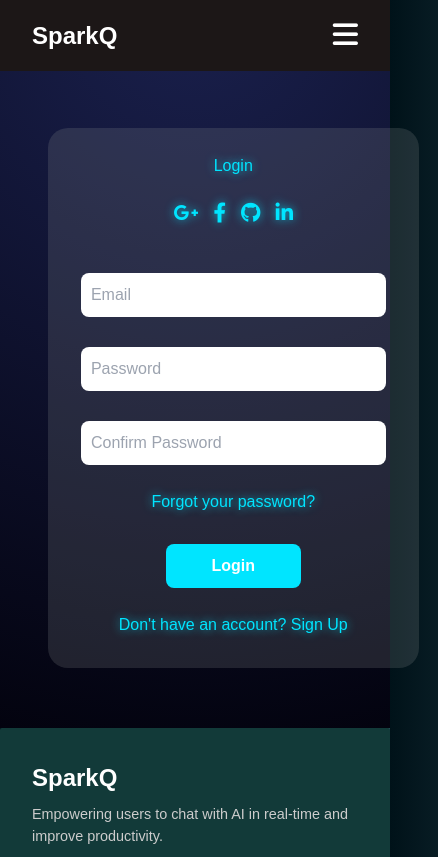
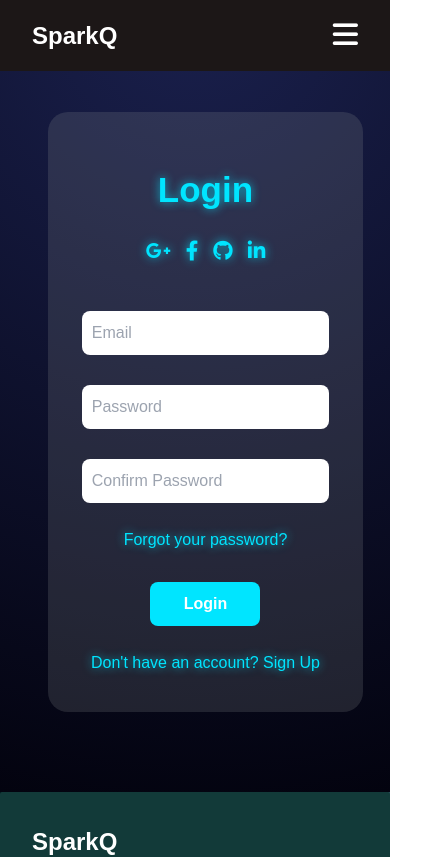
Before and after one commit to SukhpreetSingh0725/FEE2_Project, a React (Vite) app in the folder react-app/: page /login in a window 390 px wide. Shown: the top 857 px of the page, 438 px wide, since content can reach past the window. Built offline with nearby package versions, Linux system fonts and the light colour scheme; no server answers.

Commit message:
UI redesigned of login page by using tailwind css.

```diff
--- a/react-app/src/pages/LoginPage.jsx
+++ b/react-app/src/pages/LoginPage.jsx
@@ -174,11 +174,11 @@ function LoginPage() {
 
 
     return (
-        <div className="container">
+        <div className="l-container">
             <div className={`card ${isFlipped ? 'flip' : ''}`} id="card">
 
                 {/* LOGIN FORM */}
-                <form className="form-container login-container" onSubmit={handleLoginSubmit}>
+                <form className="l-form-container l-login-container" onSubmit={handleLoginSubmit}>
                     <h1>Login</h1>
                     <div className="social-icons">
                         <a onClick={() => handleSocialLogin(googleProvider)}><i className="fa-brands fa-google-plus-g"></i></a>
@@ -195,7 +195,7 @@ function LoginPage() {
                         value={loginData.loginConfirmPassword} onChange={handleLoginChange} />
 
                     {/* FORGOT PASSWORD LINK HERE */}
-                    <a href="#" onClick={handleForgotPassword} className="forgot-password-link">
+                    <a href="#" onClick={handleForgotPassword} className="l-forgot-password-link">
                         Forgot your password?
                     </a>
 
@@ -204,7 +204,7 @@ function LoginPage() {
                 </form>
 
                 {/* SIGNUP FORM */}
-                <form className="form-container signup-container" onSubmit={handleSignupSubmit}>
+                <form className="l-form-container l-signup-container" onSubmit={handleSignupSubmit}>
                     <h1>Sign Up</h1>
                     <div className="social-icons">
                         <a onClick={() => handleSocialLogin(googleProvider)}><i className="fa-brands fa-google-plus-g"></i></a>
--- a/react-app/src/styles/Login.css
+++ b/react-app/src/styles/Login.css
@@ -1,12 +1,7 @@
-/* Login/Sign-up Component Styles */
 
-/* * CRITICAL FIX: The new body rule you provided was overriding the global
- * layout rules (#root, main) needed for the sticky footer. We remove it here.
- */
-
- .container {
+ .l-container {
   /* FIX: Remove fixed width/height and let content define it, while centering the block */
-  width: 450px; /* Keep this max size for the card */
+  width: 500px; /* Keep this max size for the card */
   min-height: 580px; /* Use min-height to ensure the card can grow */
   perspective: 1000px;
   position: relative;
@@ -27,7 +22,7 @@
   transform: rotateY(180deg);
 }
 
-.form-container {
+.l-form-container {
   position: absolute;
   width: 95%;
   height: 100%;
@@ -46,13 +41,16 @@
   text-shadow: 0 0 10px #00e5ffbb;
 }
 
-.form-container h1 {
+.l-form-container h1 {
   margin-bottom: 15px;
   color: #00e5ff;
+  font-size: 35px;
+  font-family:Arial, Helvetica, sans-serif;
+  font-weight: 700;
 }
 
-.form-container input {
-  width: 100%;
+.l-form-container input {
+  width: 95%;
   padding: 10px;
   margin: 15px 0;
   border-radius: 8px;
@@ -62,7 +60,7 @@
   color: black;     /* Ensure input text is readable */
 }
 
-.form-container button {
+.l-form-container button {
   width: 50%;
   padding: 10px;
   margin-top: 15px;
@@ -74,13 +72,13 @@
   border-radius: 8px;
 }
 
-.form-container a {
+.l-form-container a {
   margin-top: 20px;
   color: #00e5ff;
   cursor: pointer;
 }
 
-.signup-container {
+.l-signup-container {
   transform: rotateY(180deg);
 }
 
@@ -97,27 +95,32 @@
 
 /* Responsive */
 @media (max-width: 600px){
-  .container {
-      width: 80%;
-      min-height: 520px;
-      margin: 8rem 3rem 5rem 3rem;
+  .l-container {
+      width: 85%;
+      min-height: 600px;
+      margin: 7rem 3rem 5rem 3rem;
   }
-  .form-container input {
+  .l-form-container input {
       width: 90%;
   }
-  .form-container h1 {
-    margin-top: 10px;
+  .l-form-container h1 {
+    margin-top: 30px;
+    font-size: 35px;
+    font-family:Arial, Helvetica, sans-serif;
+    font-weight: 700;
   }
-  .form-container a {
+  .l-form-container a {
     margin-top: 10px;
     margin-bottom: 15px;
     cursor: pointer;
+
   }
-  .form-container button {
+  .l-form-container button {
     width: 40%;
     padding: 10px;
     margin-top: 15px;
     margin-bottom: 15px;
     border-radius: 8px;
+
   }
 }
```
